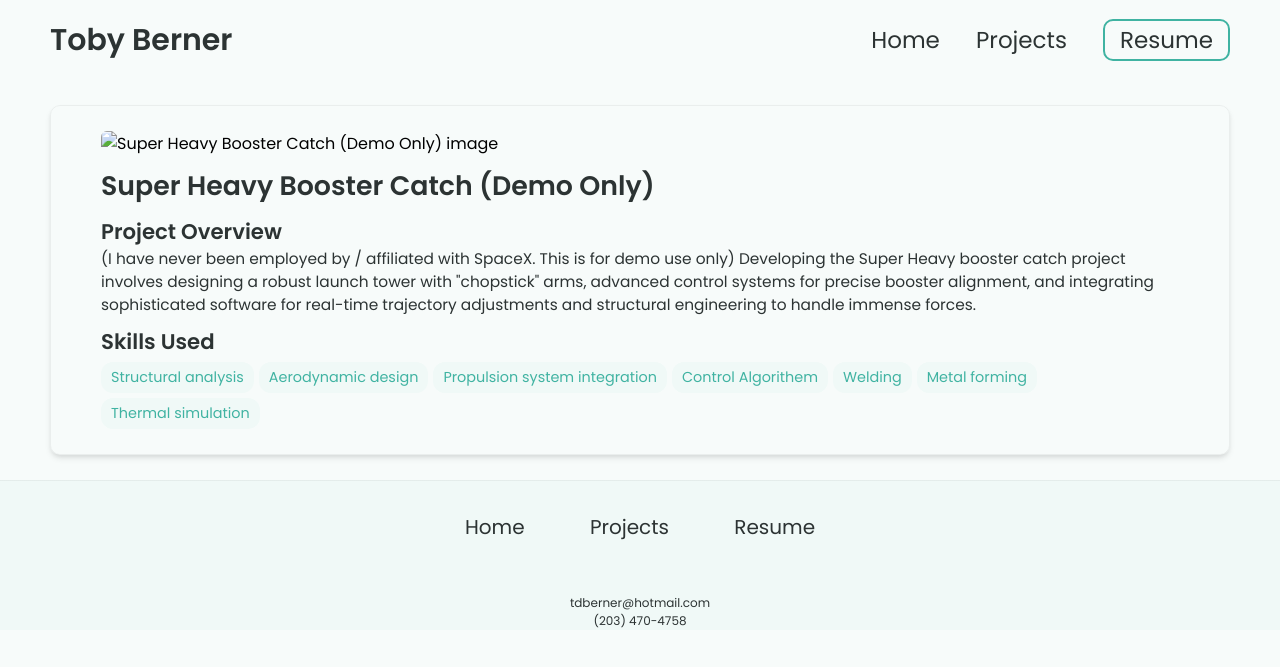
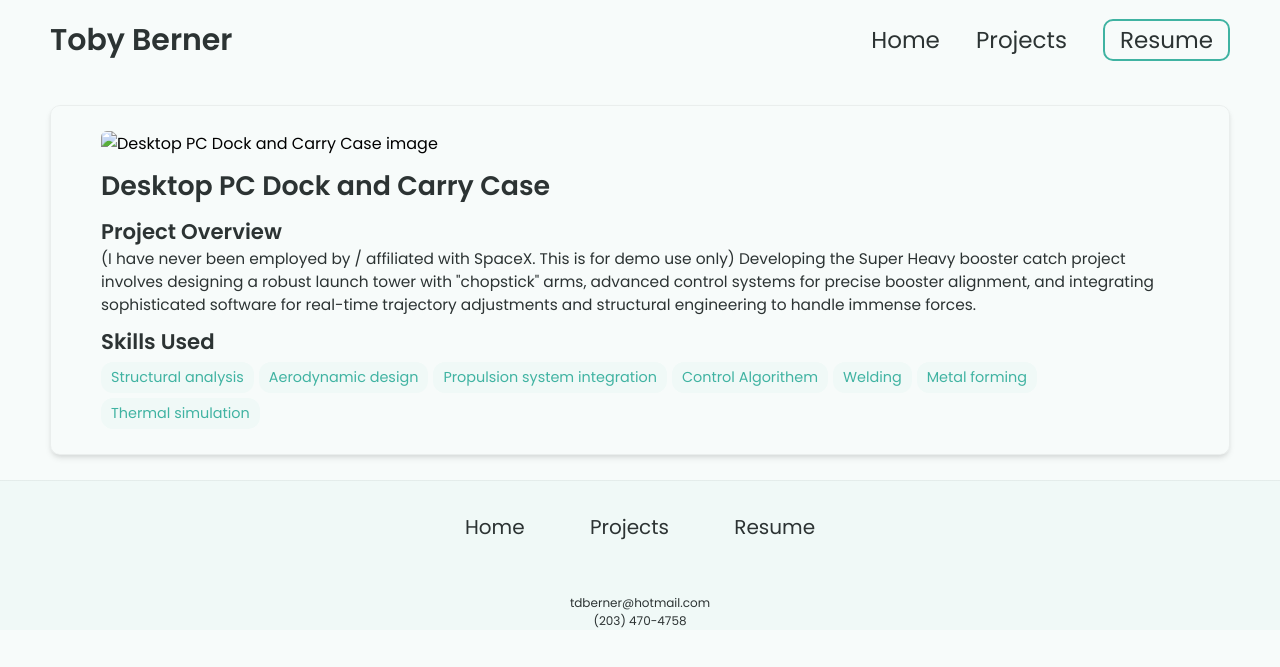
Before and after one commit to tdberner/tdberner.github.io, a Jekyll site: the page built from _projects/pc-case/index.md, in a window 1280 px wide. Shown: the top 667 px of the page. Built offline with Jekyll 4.4.1, drawn with Linux system fonts in a browser that asks for light colours.

Commit message:
Update index.md

```diff
--- a/_projects/pc-case/index.md
+++ b/_projects/pc-case/index.md
@@ -1,6 +1,6 @@
 ---
 layout: post
-title: Super Heavy Booster Catch (Demo Only)
+title: Desktop PC Dock and Carry Case
 description:  (I have never been employed by / affiliated with SpaceX. This is for demo use only)
     Developing the Super Heavy booster catch project involves designing a robust launch tower with "chopstick" arms, advanced control systems for precise booster alignment, and integrating sophisticated software for real-time trajectory adjustments and structural engineering to handle immense forces.
 skills:
```
